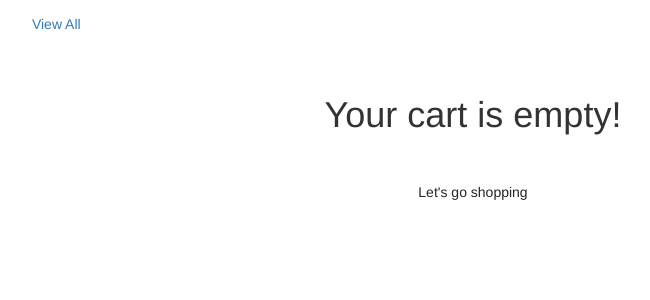
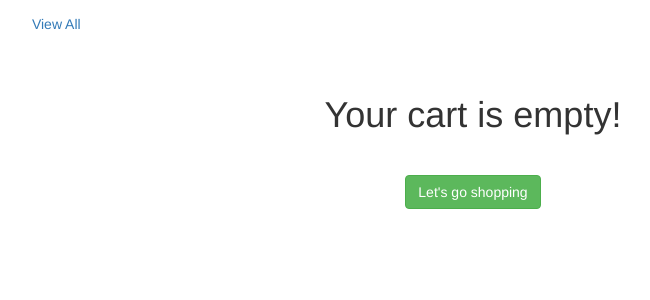
Before and after one commit to tomciosegal/nutri-store, a Django app: page /cart/ in a window 1280 px wide. Shown: the part 450-750 px from the top of the page, without its empty margins (167-817 px from the left). Run offline with Django 3.2, Linux system fonts and the light colour scheme; data that the repository does not hold is empty; some libraries are stand-ins or nearby versions; some web fonts are replaced.

Commit message:
changed all margin padding px to rem and removed overlapping classes

```diff
--- a/accounts/templates/delivery.html
+++ b/accounts/templates/delivery.html
@@ -2,7 +2,7 @@
 {% block content %}
 
 <main>
-    <div class = "register-wrapper">
+    <div class="footer-push-down">
         <h2 class="text-uppercase delivery-info text-white">delivery</h2>
         <div class= "container delivery-wrapper">
             <div class= "row delivery-row">
--- a/cart/templates/cart.html
+++ b/cart/templates/cart.html
@@ -9,11 +9,11 @@
     <div class="row justify-content-center">
             <heading class="col-11 col-md-8 col-lg-6 text-center">
                 <h1 class="cart-heading">Your cart is empty!</h1>
-                <a href="{% url 'products' %}" class="btn btn-green btn-cta my-5" aria-label="Go Shopping">Let's go shopping</a>
+                <a href="{% url 'products' %}" class="btn btn-success btn-cta my-5" aria-label="Go Shopping">Let's go shopping</a>
             </heading>
     </div>
                 {% endif %}
-        <div class="row row-flex cart-row">
+        <div class="row row-flex">
             {% for item in cart_items %}
 
             <div class="col-md-6 col-lg-6 col-sm-12 display panel cart-panel">
@@ -48,7 +48,7 @@
             {% endfor %}
     </div>
                 {% if cart_items %}
-            <div class="row summary-cart total-price">
+            <div class="row summary-cart">
                 <p>Total</p>
                 {% if total > 50 %}
                 <p><span class="glyphicon glyphicon-euro" aria-hidden="true"></span>{{ total_after_discount | floatformat:2}} <span class="text-danger">you saved <i class="fas fa-euro-sign"></i> {{diference | floatformat:2}}</span></p>
--- a/products/templates/product-details.html
+++ b/products/templates/product-details.html
@@ -20,14 +20,14 @@
                             <form method="post" action="{% url 'add_to_cart' product.id %}" data-add-basket-form>
                                 {% csrf_token %}
                                 <div class= "col-12">
-                                    <input name="quantity" type="number" min="1" max="{{ product.quantity }}" class="quantity-input" value="{{ request.session.cart }}" placeholder="Quantity" aria-label="quantity">
+                                    <input name="quantity" type="number" min="1" max="{{ product.quantity }}" class="quantity-input" value="{{ request.session.cart }}" placeholder="Qty" aria-label="quantity">
                                 </div>
                         </div>
 					</div>
                         <div class=" col-12 buttons-wrapper">
-                                        <button class="btn btn-success" type="submit">Add</button>
+                                        <button class="btn btn-success add-btn" type="submit">Add</button>
                             </form>
-                                        <a href="{% url 'index' %}" class="btn-success btn btn-default" role="button"></span>Back Shppping</a>
+                                        <a href="{% url 'index' %}" class="btn-success btn btn-default" role="button"></span>Back Shoppping</a>
                                         <a href="{% url 'checkout' %}" class="btn-success btn btn-default" role="button"></span>Checkout</a>
                         </div>
 				</div>
--- a/products/templates/products.html
+++ b/products/templates/products.html
@@ -18,7 +18,7 @@
                         <form method="post" action="{% url 'add_to_cart' product.id %}" data-add-basket-form>
                             {% csrf_token %}
                             <div style="display: flex; justify-content: center;">
-                                <input name="quantity" type="number" min="1" max="5" class="quantity-input" value="{{ request.session.cart }}" placeholder="Quantity" aria-label="quantity">
+                                <input name="quantity" type="number" min="1" max="5" class="quantity-input" value="{{ request.session.cart }}" placeholder="Qty" aria-label="quantity">
                                 <button class="btn btn-success add-btn" type="submit">Add</button>
                             </div>
                         </form>
--- a/templates/registration/password_reset_form.html
+++ b/templates/registration/password_reset_form.html
@@ -15,7 +15,7 @@
                 <input type="hidden" value="{{ csrf_token }}" name="csrfmiddlewaretoken">
             </div>
             {{ form.email.errors }}
-            <p><label for="id_email" class="control-label required-field">E-mail address:</label> {{ form.email }} <input type="submit" class="btn-success btn-reset-password" value="Reset password" aria-label="submit"/></p>
+            <p><label for="id_email" class="required-field">E-mail address:</label> {{ form.email }} <input type="submit" class="btn-success btn-reset-password" value="Reset password" aria-label="submit"/></p>
         </form>
     </div>
 </div>
```
